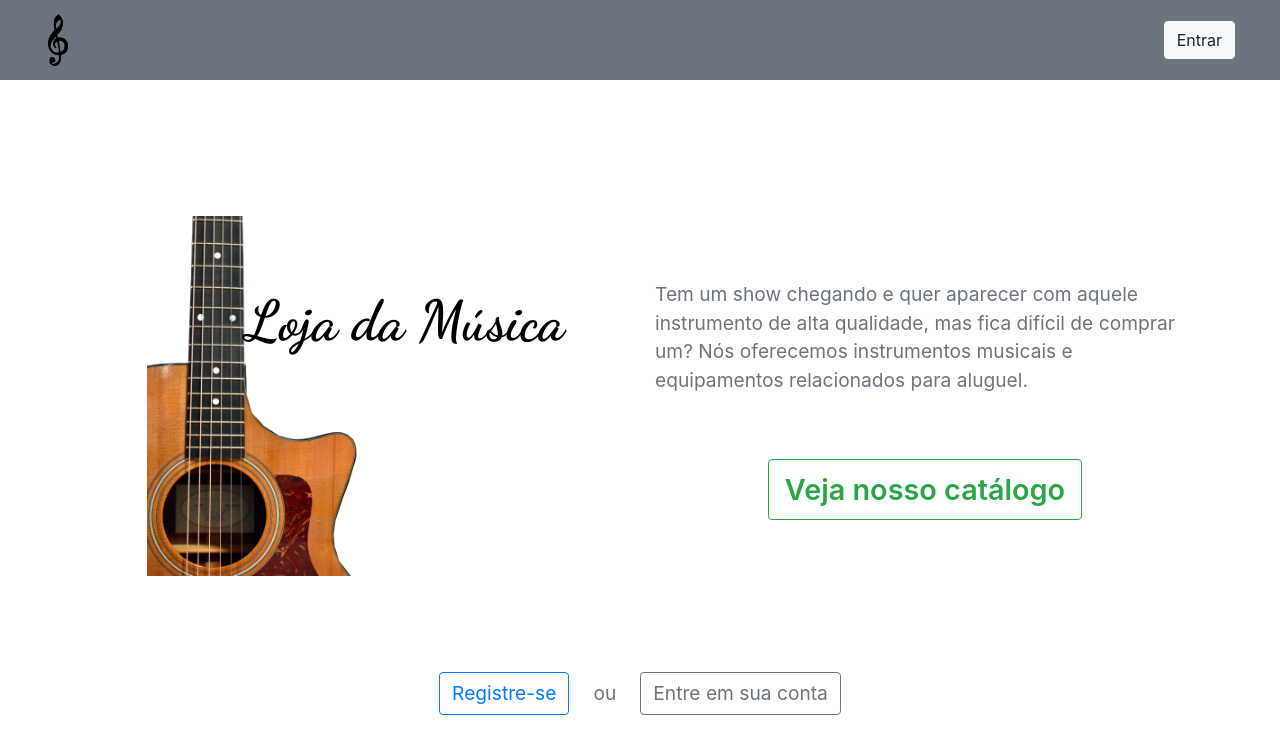
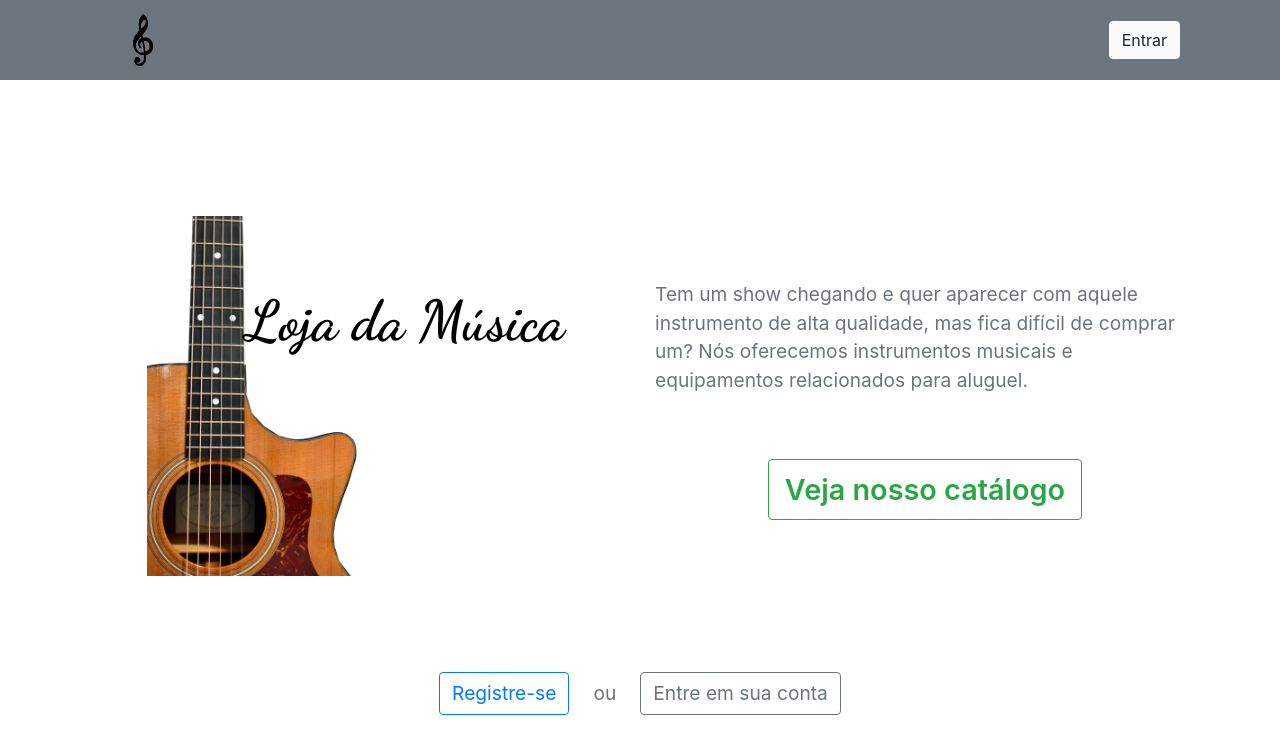
Before and after one commit to JoaoAPS/AlugaInstrumentos, a React (Create React App) app in the folder frontend/: page /home in a window 1280 px wide. Shown: the top 754 px of the page. Built offline with nearby package versions, Linux system fonts and the light colour scheme.

Commit message:
Frontend: Header agora tem tamanho fixo

```diff
--- a/frontend/src/components/Header.js
+++ b/frontend/src/components/Header.js
@@ -8,7 +8,7 @@ function Header() {
 
   return (
     <header className="bg-secondary text-light" style={{ height: "80px" }}>
-      <div className="row container-fluid h-100 ">
+      <div className="row container h-100 mx-auto">
         <div className="col-md-1 h-100 mx-auto px-5 align-items-center">
           <Link to="/" className="h-100 d-flex align-items-center">
             <img src={logo} alt="Logo" style={{ height: "65%" }} />
```
